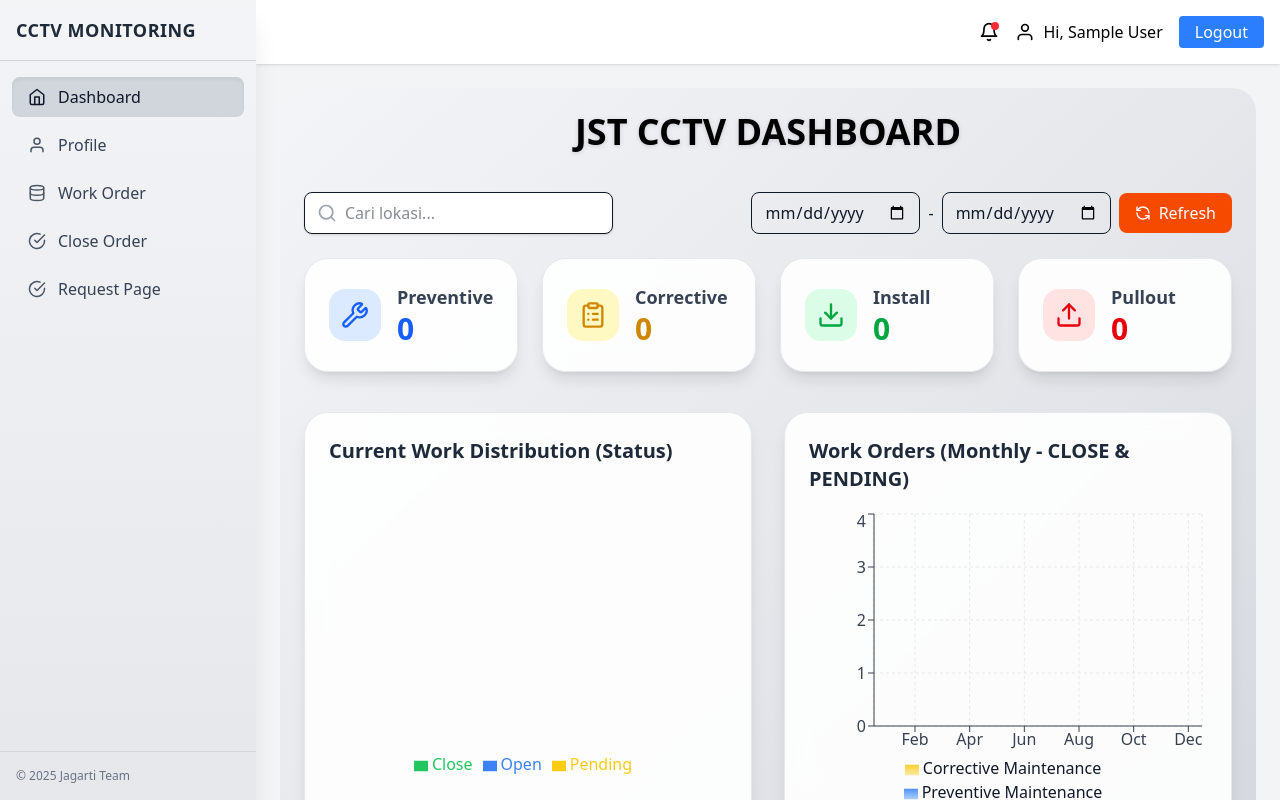
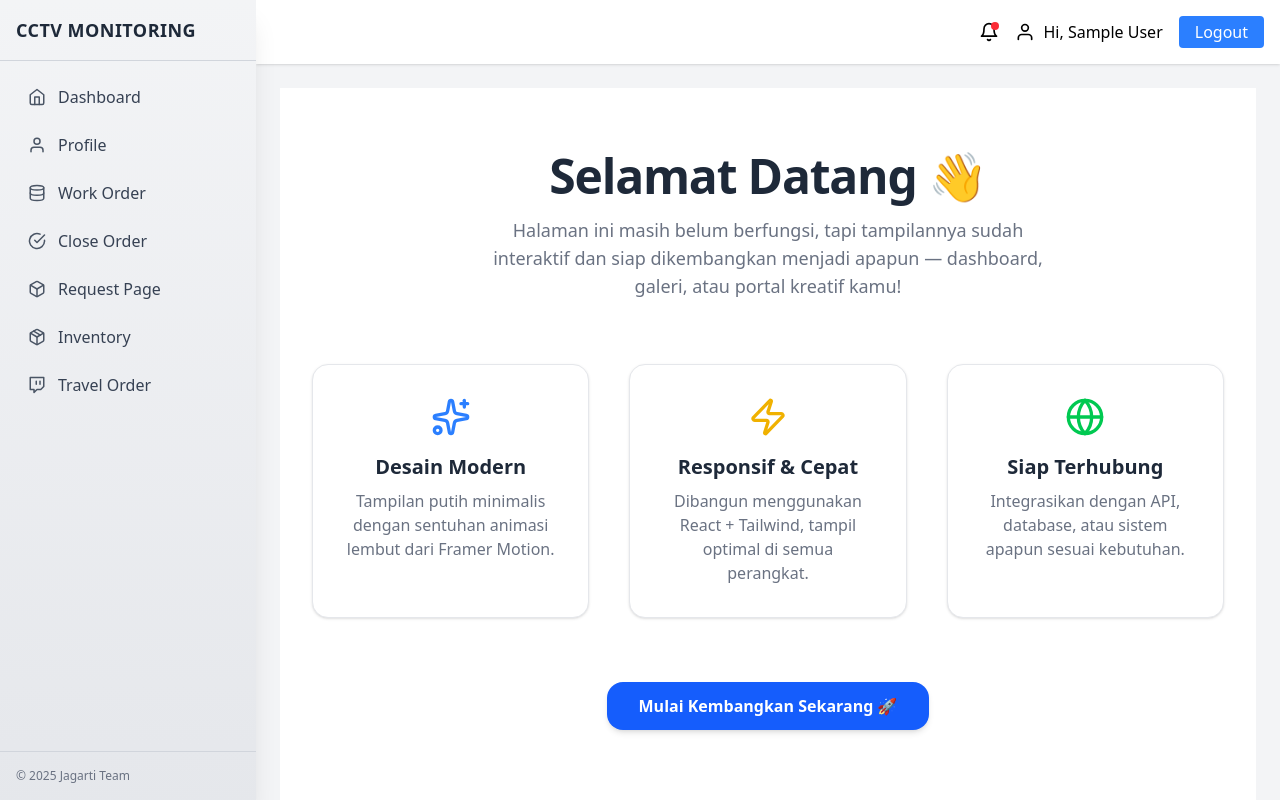
Before and after one commit to Gilank884/jstmonitoring, a React (Vite) app: page /Inventory in a window 1280 px wide. Before the commit this address led to /. Built offline with nearby package versions, Linux system fonts and the light colour scheme; sample sign-in values are in the browser's storage.

Commit message:
perubahan

```diff
--- a/src/App.jsx
+++ b/src/App.jsx
@@ -7,6 +7,7 @@ import Profile from "./pages/Profile.jsx";
 import WorkOrder from "./pages/WorkOrder.jsx";
 import CloseOrder from "./pages/CloseOrder.jsx";
 import RequestPage from "./pages/RequestPage.jsx"; // ✅ import RequestPage
+import Inventory from "./pages/Inventory.jsx"
 
 // ProtectedRoute wrapper
 function ProtectedRoute({ isAuthenticated }) {
@@ -58,6 +59,7 @@ export default function App() {
             <Route path="workorder" element={<WorkOrder />} />
             <Route path="closeorder" element={<CloseOrder />} />
             <Route path="request" element={<RequestPage />} /> {/* ✅ Tambahan */}
+            <Route path="Inventory" element={<Inventory />} />
           </Route>
         </Route>
 
--- a/src/components/Sidebar.jsx
+++ b/src/components/Sidebar.jsx
@@ -7,6 +7,9 @@ import {
   FiDatabase,
   FiCheckCircle,
   FiX,
+  FiBox,
+  FiPackage,
+  FiTwitch,
 } from "react-icons/fi";
 import { gsap } from "gsap";
 
@@ -21,7 +24,9 @@ const Sidebar = () => {
     { name: "Profile", path: "/profile", icon: <FiUser /> },
     { name: "Work Order", path: "/workorder", icon: <FiDatabase /> },
     { name: "Close Order", path: "/closeorder", icon: <FiCheckCircle /> },
-    { name: "Request Page", path: "/request", icon: <FiCheckCircle /> }, // menu baru
+    { name: "Request Page", path: "/request", icon: <FiBox /> },
+    { name: "Inventory", path: "/inventory", icon: <FiPackage /> },
+    { name: "Travel Order", path: "/inventory", icon: <FiTwitch /> },
   ];
 
   // Set posisi awal sidebar dan overlay
--- /dev/null
+++ b/src/pages/Inventory.jsx
@@ -0,0 +1,79 @@
+import React from "react";
+import { motion } from "framer-motion";
+import { Sparkles, Zap, Globe } from "lucide-react";
+
+export default function CreativePage() {
+  return (
+    <div className="min-h-screen bg-white text-gray-800 flex flex-col items-center justify-center px-8 py-16">
+      {/* Header Section */}
+      <motion.div
+        initial={{ opacity: 0, y: -30 }}
+        animate={{ opacity: 1, y: 0 }}
+        transition={{ duration: 0.8 }}
+        className="text-center mb-16"
+      >
+        <h1 className="text-5xl font-bold mb-4 tracking-tight">
+          Selamat Datang 👋
+        </h1>
+        <p className="text-lg text-gray-500 max-w-xl mx-auto">
+          Halaman ini masih belum berfungsi, tapi tampilannya sudah interaktif
+          dan siap dikembangkan menjadi apapun — dashboard, galeri, atau portal
+          kreatif kamu!
+        </p>
+      </motion.div>
+
+      {/* Interactive Cards Section */}
+      <div className="grid grid-cols-1 sm:grid-cols-2 lg:grid-cols-3 gap-10 max-w-6xl">
+        <FeatureCard
+          icon={<Sparkles className="w-10 h-10 text-blue-500" />}
+          title="Desain Modern"
+          description="Tampilan putih minimalis dengan sentuhan animasi lembut dari Framer Motion."
+        />
+        <FeatureCard
+          icon={<Zap className="w-10 h-10 text-yellow-500" />}
+          title="Responsif & Cepat"
+          description="Dibangun menggunakan React + Tailwind, tampil optimal di semua perangkat."
+        />
+        <FeatureCard
+          icon={<Globe className="w-10 h-10 text-green-500" />}
+          title="Siap Terhubung"
+          description="Integrasikan dengan API, database, atau sistem apapun sesuai kebutuhan."
+        />
+      </div>
+
+      {/* Call to Action Section */}
+      <motion.div
+        initial={{ opacity: 0, y: 30 }}
+        animate={{ opacity: 1, y: 0 }}
+        transition={{ duration: 1 }}
+        className="mt-16 text-center"
+      >
+        <button className="px-8 py-3 bg-blue-600 text-white rounded-2xl font-semibold shadow-md hover:bg-blue-700 transition-all duration-300">
+          Mulai Kembangkan Sekarang 🚀
+        </button>
+      </motion.div>
+
+      {/* Footer */}
+      <footer className="mt-24 text-gray-400 text-sm text-center">
+        © {new Date().getFullYear()} — Dibuat dengan ❤️ & React.js
+      </footer>
+    </div>
+  );
+}
+
+/* Card Component */
+function FeatureCard({ icon, title, description }) {
+  return (
+    <motion.div
+      whileHover={{ scale: 1.05, y: -5 }}
+      transition={{ type: "spring", stiffness: 300 }}
+      className="p-8 bg-white border border-gray-200 rounded-2xl shadow-sm hover:shadow-xl transition-shadow duration-300"
+    >
+      <div className="flex flex-col items-center text-center">
+        <div className="mb-4">{icon}</div>
+        <h3 className="text-xl font-semibold mb-2">{title}</h3>
+        <p className="text-gray-500">{description}</p>
+      </div>
+    </motion.div>
+  );
+}
--- a/src/pages/RequestPage.jsx
+++ b/src/pages/RequestPage.jsx
@@ -7,7 +7,6 @@ export default function RequestPage() {
   const [requests, setRequests] = useState([]);
   const [loading, setLoading] = useState(true);
 
-  // 🔹 Ambil data dari tabel "request"
   const fetchRequests = async () => {
     try {
       setLoading(true);
@@ -19,7 +18,7 @@ export default function RequestPage() {
       if (error) throw error;
       setRequests(data || []);
 
-      // setelah data diambil, jalankan auto update PDF
+      // jalankan auto generate BA PDF (hapus & buat ulang)
       autoGenerateBA(data || []);
     } catch (err) {
       console.error("Error mengambil data request:", err.message);
@@ -28,49 +27,52 @@ export default function RequestPage() {
     }
   };
 
-  // 🔹 Auto generate BA PDF jika belum ada link_ba
   const autoGenerateBA = async (dataList) => {
     for (const item of dataList) {
-      if (!item.link_ba) {
       try {
+        const filePath = `request/${item.id}.pdf`;
+
+        // Hapus file lama jika ada
+        const { error: removeError } = await supabase.storage
+          .from("workorder")
+          .remove([filePath]);
+        if (removeError) console.log(`File lama untuk ID ${item.id} dihapus:`, removeError.message);
+
+        // Generate PDF baru
         const pdf = new jsPDF();
         pdf.setFontSize(18);
         pdf.text("BERITA ACARA PERMINTAAN BARANG", 20, 20);
-
         pdf.setFontSize(12);
         pdf.text(`ID Request: ${item.id}`, 20, 40);
         pdf.text(`Nama Barang: ${item.barang || "-"}`, 20, 50);
         pdf.text(`Jumlah Barang: ${item.jumlah_barang || "-"}`, 20, 60);
         pdf.text(`Status: ${item.status || "-"}`, 20, 70);
-
-          pdf.text(
-            "Dokumen ini dibuat secara otomatis oleh sistem Request Monitoring.",
-            20,
-            90
-          );
+        pdf.text("Dokumen ini dibuat otomatis oleh sistem Request Monitoring.", 20, 90);
 
         const pdfBlob = pdf.output("blob");
-          const filePath = `${item.id}.pdf`;
 
-          // Upload ke Supabase Storage (bucket: request)
+        // Upload PDF baru
         const { error: uploadError } = await supabase.storage
-            .from("request")
+          .from("workorder")
           .upload(filePath, pdfBlob, {
             contentType: "application/pdf",
             upsert: true,
           });
-
         if (uploadError) throw uploadError;
 
-          // URL publik
-          const publicUrl = `https://jstmonitoring.netlify.app/.netlify/functions/file?path=request/${filePath}`;
+        // Ambil signed URL (misal 1 menit) lewat API handler atau langsung di client
+        const { data: signedData, error: signedError } = await supabase.storage
+          .from("workorder")
+          .createSignedUrl(filePath, 60); // valid 60 detik
+        if (signedError) throw signedError;
 
-          // Update kolom link_ba di tabel
+        const publicUrl = signedData.signedUrl;
+
+        // Update kolom link_ba
         const { error: updateError } = await supabase
           .from("request")
           .update({ link_ba: publicUrl })
           .eq("id", item.id);
-
         if (updateError) throw updateError;
 
         console.log(`✅ BA untuk ID ${item.id} berhasil dibuat.`);
@@ -78,10 +80,9 @@ export default function RequestPage() {
         console.error(`Gagal membuat BA untuk ID ${item.id}:`, err.message);
       }
     }
-    }
   };
 
-  useEffect(() => {
+  React.useEffect(() => {
     fetchRequests();
   }, []);
 
@@ -89,9 +90,7 @@ export default function RequestPage() {
     <div className="min-h-screen bg-gray-50 p-6">
       <div className="max-w-6xl mx-auto bg-white rounded-2xl shadow-md p-6">
         <div className="flex items-center justify-between mb-6">
-          <h1 className="text-2xl font-semibold text-gray-800">
-            Daftar Request Barang
-          </h1>
+          <h1 className="text-2xl font-semibold text-gray-800">Daftar Request Barang</h1>
           <button
             onClick={fetchRequests}
             disabled={loading}
@@ -115,32 +114,19 @@ export default function RequestPage() {
             <tbody>
               {requests.length === 0 ? (
                 <tr>
-                  <td
-                    colSpan="4"
-                    className="text-center text-gray-500 py-6 italic"
-                  >
-                    {loading
-                      ? "Sedang memuat data..."
-                      : "Belum ada data request"}
+                  <td colSpan="4" className="text-center text-gray-500 py-6 italic">
+                    {loading ? "Sedang memuat data..." : "Belum ada data request"}
                   </td>
                 </tr>
               ) : (
                 requests.map((req) => (
-                  <tr
-                    key={req.id}
-                    className="border-t hover:bg-gray-50 transition"
-                  >
-                    <td className="px-4 py-3 font-medium text-gray-800">
-                      {req.barang || "-"}
-                    </td>
+                  <tr key={req.id} className="border-t hover:bg-gray-50 transition">
+                    <td className="px-4 py-3 font-medium text-gray-800">{req.barang || "-"}</td>
                     <td className="px-4 py-3">{req.jumlah_barang || "-"}</td>
                     <td
                       className={`px-4 py-3 font-medium ${
-                        req.status === "Selesai"
-                          ? "text-green-600"
-                          : req.status === "Proses"
-                          ? "text-yellow-600"
-                          : "text-gray-600"
+                        req.status === "Selesai" ? "text-green-600" :
+                        req.status === "Proses" ? "text-yellow-600" : "text-gray-600"
                       }`}
                     >
                       {req.status || "-"}
```
Lines whose indentation alone changed are shown as unchanged.
